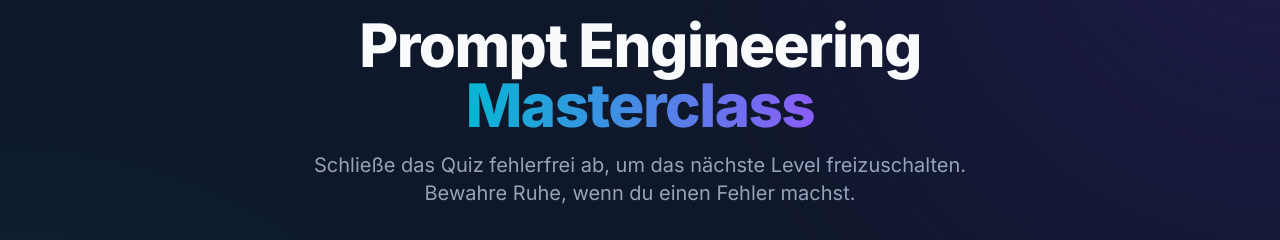
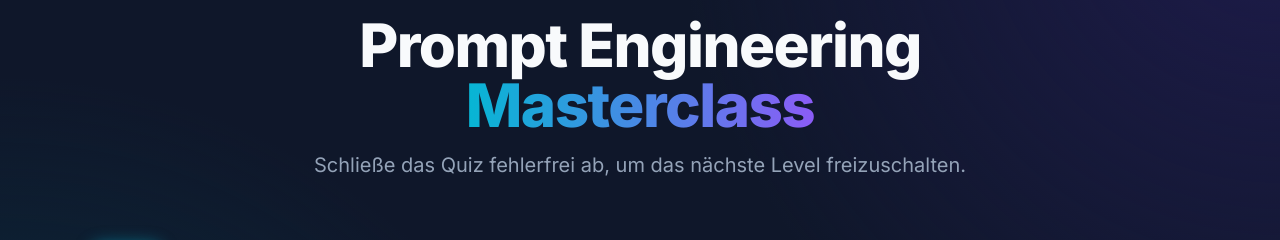
Before and after one commit to modebrecht/promptEngineering, a plain HTML site: page index.html in a window 1280 px wide. Shown: the part 119-359 px from the top of the page. Drawn offline with nearby package versions, Linux system fonts and the light colour scheme.

Commit message:
UpdateTxt

```diff
--- a/index.html
+++ b/index.html
@@ -134,7 +134,7 @@
                 <span class="gradient-text">Masterclass</span>
             </h1>
             <p class="text-xl text-slate-400 max-w-2xl mx-auto">
-                Schließe das Quiz fehlerfrei ab, um das nächste Level freizuschalten. Bewahre Ruhe, wenn du einen Fehler machst.
+                Schließe das Quiz fehlerfrei ab, um das nächste Level freizuschalten.
             </p>
         </header>
 
```
